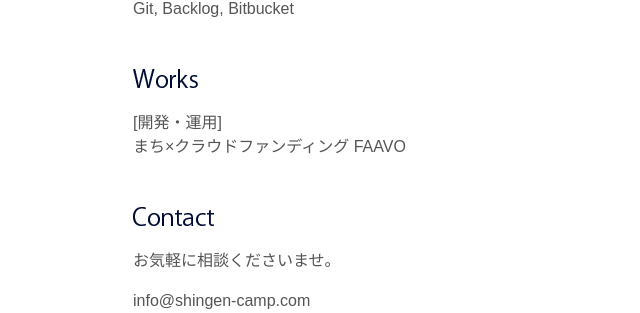
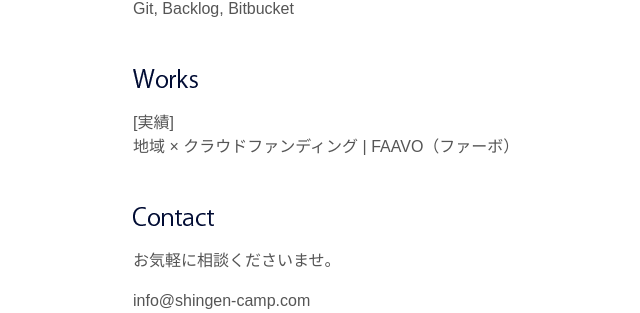
Before and after one commit to shingen29/shingen-camp, a Rails app: page / in a window 1280 px wide. Shown: the part 1170-1483 px from the top of the page, without its empty margins (59-699 px from the left). Run offline with Rails 7, Linux system fonts and the light colour scheme; style sheets or scripts are compiled from the project's sources; some libraries are stand-ins or nearby versions.

Commit message:
FAAVOタイトル変更

```diff
--- a/app/views/static_pages/home.html.erb
+++ b/app/views/static_pages/home.html.erb
@@ -53,8 +53,8 @@
   <div class="works mt-3" id="works">
     <%= image_tag('Works.png') %>
     <p class="cation">
-      [開発・運用]<br>
-      <a href="https://faavo.jp" target="_blank">まち×クラウドファンディング FAAVO</a>
+      [実績]<br>
+      <a href="https://faavo.jp" target="_blank">地域 × クラウドファンディング | FAAVO（ファーボ）</a>
     </p>
   </div>
   <div class="contact mt-3" id="contact">
```
